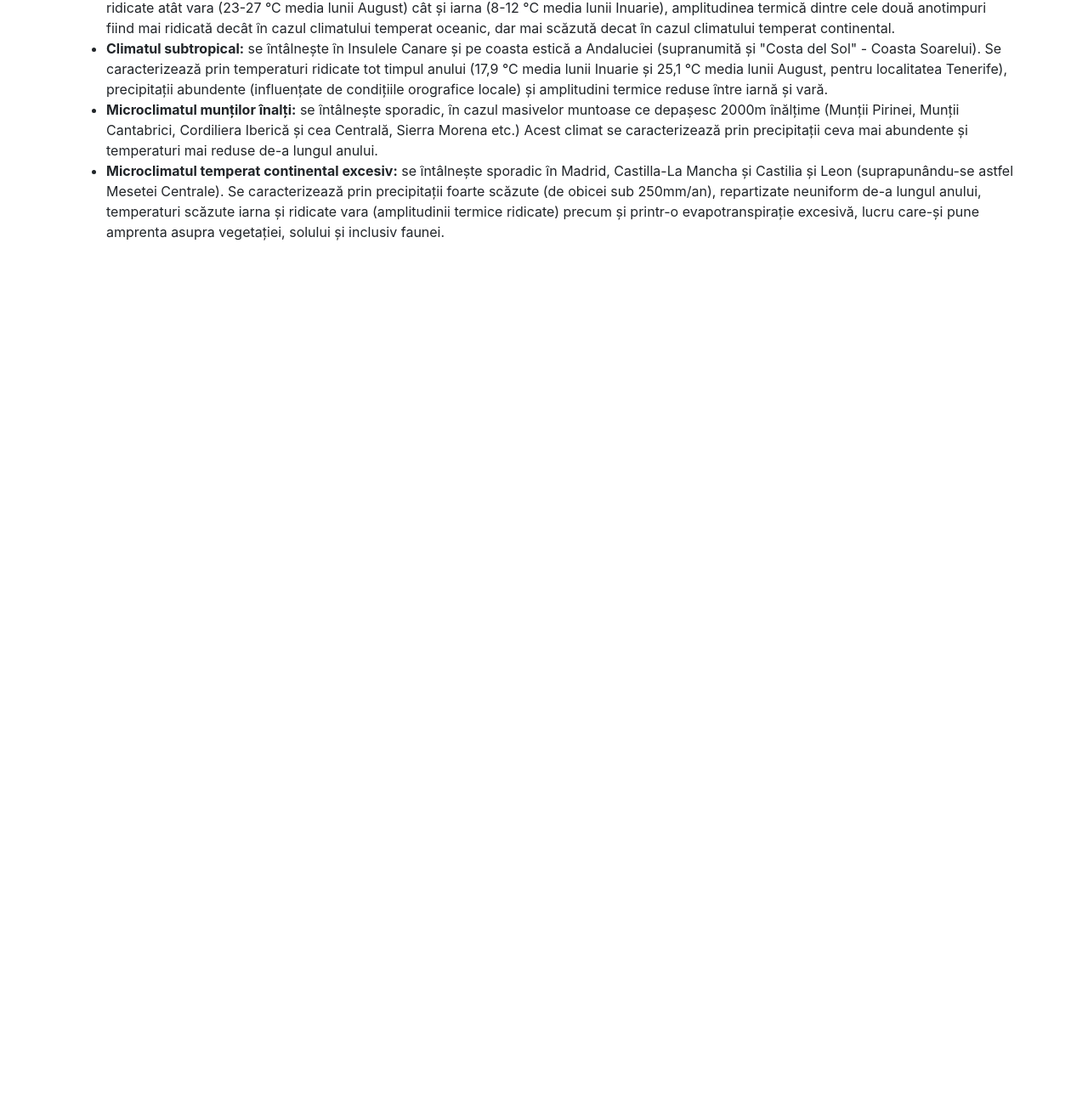
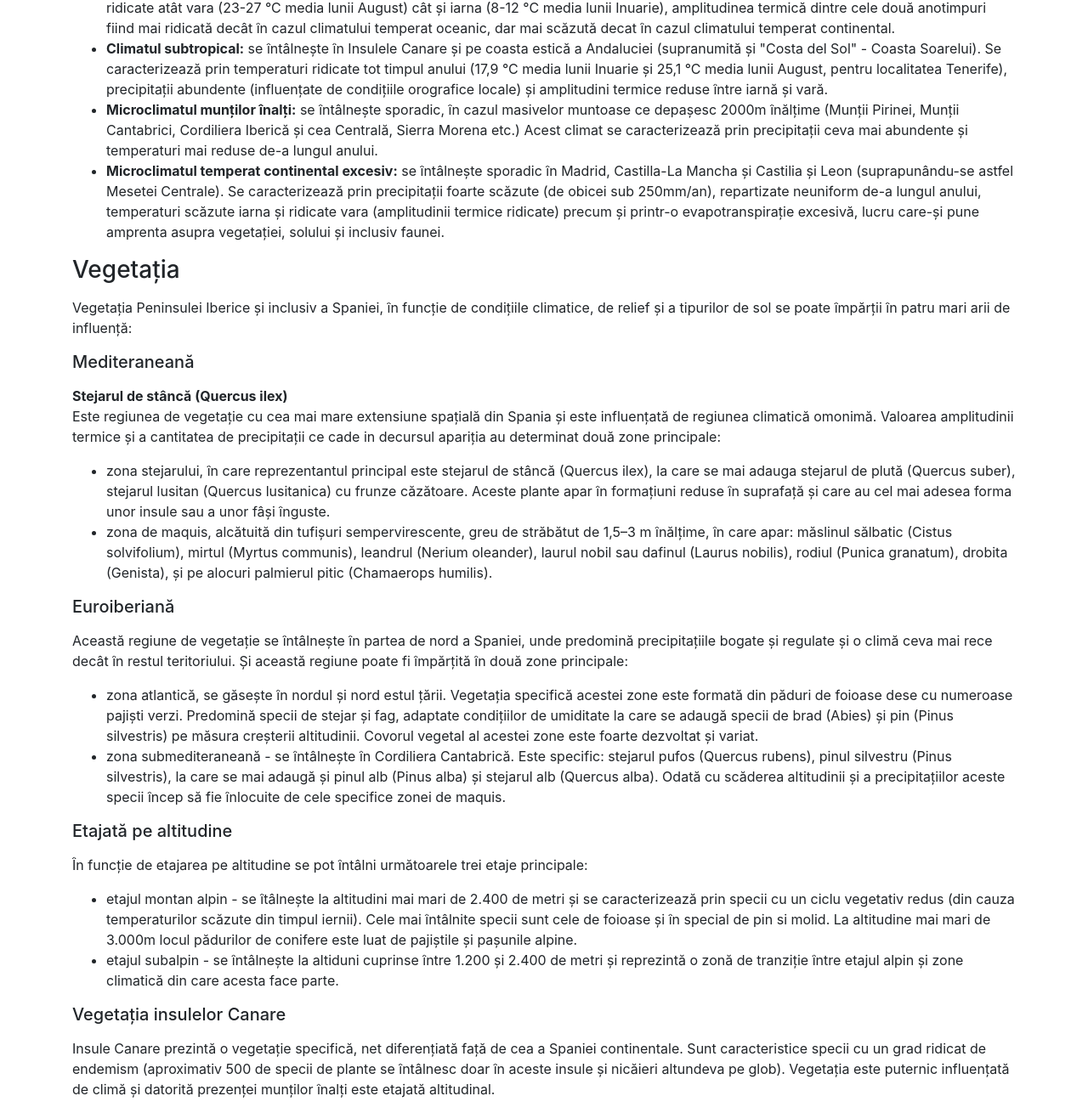
Before and after one commit to Blackrafy/blackrafy.github.io, a plain HTML site: page geografie.html in a window 1280 px wide. Shown: the part 1708-3018 px from the top of the page at 85% size. Before the commit the page ends 2009 px from the top, so only its background shows below. Drawn offline with nearby package versions, Linux system fonts and the light colour scheme.

Commit message:
update 6

```diff
--- a/geografie.html
+++ b/geografie.html
@@ -125,6 +125,53 @@ Microclimatul temperat continental excesiv:</b> se întâlnește sporadic în Ma
 </li>
 </ul>
 </p>
+<p><h3>Vegetația</h3></p>
+<p>Vegetația Peninsulei Iberice și inclusiv a Spaniei, în funcție de condițiile climatice, de relief și a tipurilor de sol se poate împărții în patru mari arii de influență:
+</p>
+<p><h5>
+Mediteraneană
+</h5></p>
+<b>Stejarul de stâncă (Quercus ilex)</b>
+<p>
+Este regiunea de vegetație cu cea mai mare extensiune spațială din Spania și este influențată de regiunea climatică omonimă. Valoarea amplitudinii termice și a cantitatea de precipitații ce cade in decursul apariția au determinat două zone principale:
+</p>
+<ul>
+<li>zona stejarului, în care reprezentantul principal este stejarul de stâncă (Quercus ilex), la care se mai adauga stejarul de plută (Quercus suber), stejarul lusitan (Quercus lusitanica) cu frunze căzătoare. Aceste plante apar în formațiuni reduse în suprafață și care au cel mai adesea forma unor insule sau a unor fâși înguste.
+</li>
+<li>zona de maquis, alcătuită din tufișuri sempervirescente, greu de străbătut de 1,5–3 m înălțime, în care apar: măslinul sălbatic (Cistus solvifolium), mirtul (Myrtus communis), leandrul (Nerium oleander), laurul nobil sau dafinul (Laurus nobilis), rodiul (Punica granatum), drobita (Genista), și pe alocuri palmierul pitic (Chamaerops humilis).</li></ul>
+
+<p><h5>Euroiberiană</h5></p>
+
+<p>Această regiune de vegetație se întâlnește în partea de nord a Spaniei, unde predomină precipitațiile bogate și regulate și o climă ceva mai rece decât în restul teritoriului. Și această regiune poate fi împărțită în două zone principale:
+</p>
+<ul>
+  <li>
+zona atlantică, se găsește în nordul și nord estul țării. Vegetația specifică acestei zone este formată din păduri de foioase dese cu numeroase pajiști verzi. Predomină specii de stejar și fag, adaptate condițiilor de umiditate la care se adaugă specii de brad (Abies) și pin (Pinus silvestris) pe măsura creșterii altitudinii. Covorul vegetal al acestei zone este foarte dezvoltat și variat.
+</li>
+<li>
+zona submediteraneană - se întâlnește în Cordiliera Cantabrică. Este specific: stejarul pufos (Quercus rubens), pinul silvestru (Pinus silvestris), la care se mai adaugă și pinul alb (Pinus alba) și stejarul alb (Quercus alba). Odată cu scăderea altitudinii și a precipitațiilor aceste specii încep să fie înlocuite de cele specifice zonei de maquis.
+</li>
+</ul>
+
+<p><h5>Etajată pe altitudine</h5></p>
+
+<p>În funcție de etajarea pe altitudine se pot întâlni următoarele trei etaje principale:
+</p>
+<ul>
+<li>etajul montan alpin - se îtâlnește la altitudini mai mari de 2.400 de metri și se caracterizează prin specii cu un ciclu vegetativ redus (din cauza temperaturilor scăzute din timpul iernii). Cele mai întâlnite specii sunt cele de foioase și în special de pin si molid. La altitudine mai mari de 3.000m locul pădurilor de conifere este luat de pajiștile și pașunile alpine.
+</li>
+<li>
+etajul subalpin - se întâlnește la altiduni cuprinse între 1.200 și 2.400 de metri și reprezintă o zonă de tranziție între etajul alpin și zone climatică din care acesta face parte.
+</li>
+</ul>
+<p><h5>
+Vegetația insulelor Canare
+</h5>
+</p>
+<p>
+Insule Canare prezintă o vegetație specifică, net diferențiată față de cea a Spaniei continentale. Sunt caracteristice specii cu un grad ridicat de endemism (aproximativ 500 de specii de plante se întâlnesc doar în aceste insule și nicăieri altundeva pe glob). Vegetația este puternic influențată de climă și datorită prezenței munților înalți este etajată altitudinal.
+</p>
+
 </div>
 
 
```
